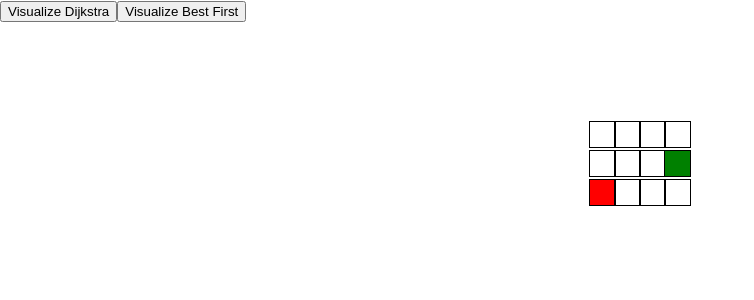
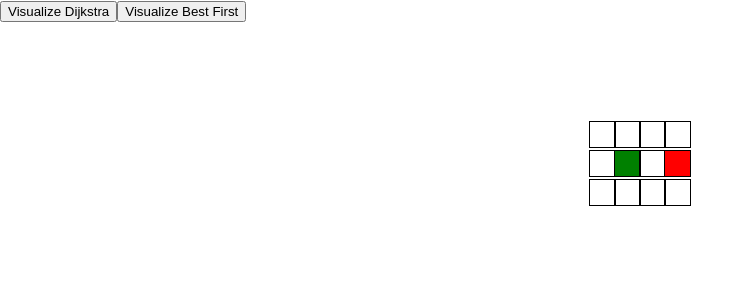
Before and after one commit to Marcin-99/path-finding, a React (Create React App) app in the folder path_finding_react/: page / in a window 1280 px wide. Shown: the top 300 px of the page, without its empty margins (0-754 px from the left). Built offline with nearby package versions, Linux system fonts and the light colour scheme.

Commit message:
Divided some responsibilities. Deleted best-first algorithm writen with JavaScript.

```diff
--- a/path_finding_react/src/ProjectVisualizer/Visualizer.js
+++ b/path_finding_react/src/ProjectVisualizer/Visualizer.js
@@ -2,14 +2,16 @@ import React from 'react';
 import Node from './Node/Node';
 import './Visualizer.css';
 import {dijkstra, getNodesInShortestPathOrder} from '../utilities/dijkstra-path-finding-algorithm';
-import {bestFirst} from '../utilities/best-first-search-algorithm';
 
 
+const ROWS = 3;
+const COLUMNS = 4;
+
 const START_NODE_ROW = 1;
-const START_NODE_COL = 3;
+const START_NODE_COL = 1;
 
-const FINISH_NODE_ROW = 2;
-const FINISH_NODE_COL = 0;
+const FINISH_NODE_ROW = 1;
+const FINISH_NODE_COL = 3;
 
 
 
@@ -21,9 +23,9 @@ class Visualizer extends React.Component {
 
 	componentDidMount() {
 		const nodes = [];
-		for (let row = 0; row < 3; row++) {
+		for (let row = 0; row < ROWS; row++) {
 			const currentRow = [];
-			for (let column = 0; column < 4; column++) {
+			for (let column = 0; column < COLUMNS; column++) {
 				const currentNode = {
 					column,
 					row,
@@ -63,8 +65,9 @@ class Visualizer extends React.Component {
 	    const startNode = nodes[START_NODE_ROW][START_NODE_COL];
 	    const finishNode = nodes[FINISH_NODE_ROW][FINISH_NODE_COL];
 	    const visitedNodesInOrder = dijkstra(nodes, startNode, finishNode);
-	    const nodesInShortestPathOrder = getNodesInShortestPathOrder(finishNode);
-	    this.animateAlgorithm(visitedNodesInOrder, nodesInShortestPathOrder);
+	    console.log(visitedNodesInOrder);
+	    //const nodesInShortestPathOrder = getNodesInShortestPathOrder(finishNode);
+	    //this.animateAlgorithm(visitedNodesInOrder, nodesInShortestPathOrder);
   	}
 
 
@@ -84,7 +87,7 @@ class Visualizer extends React.Component {
   		const {nodes} = this.state;
   		const startNode = nodes[START_NODE_ROW][START_NODE_COL];
   		const finishNode = nodes[FINISH_NODE_ROW][FINISH_NODE_COL];
-  		const visitedNodesInOrder = bestFirst(nodes, startNode, finishNode);
+  		//const visitedNodesInOrder = bestFirst(nodes, startNode, finishNode);
   	}
 
 
--- a/path_finding_react/src/utilities/best-first-search-algorithm.js
+++ /dev/null
@@ -1,42 +0,0 @@
-//source:    https://www.mygreatlearning.com/blog/best-first-search-bfs/
-
-
-export function bestFirst(grid, startNode, goalNode) {
-
-	let pathFound = false; //this should be changed for true when the goalNode is moved to the closed list
-	let currentNode = startNode;
-	let unvisitedNeighbors = [];
-
-	let open = [{
-		Node: startNode,
-	}];
-
-	let closed = [{
-		//Node: null,
-		//parentNode: null
-	}];
-
-	while(open.length && pathFound == false) {
-		unvisitedNeighbors = getUnvisitedNeighbors(startNode, grid, goalNode);
-		console.log(unvisitedNeighbors);
-		pathFound = true;
-	}
-
-}
-
-
-function getUnvisitedNeighbors(node, grid, goalNode) {
-  	const neighbors = [];
-  	if (node.row > 0) neighbors.push(grid[node.row - 1][node.column]);
-  	if (node.row < grid.length - 1) neighbors.push(grid[node.row + 1][node.column]);
-  	if (node.column > 0) neighbors.push(grid[node.row][node.column - 1]);
-  	if (node.column < grid[0].length - 1) neighbors.push(grid[node.row][node.column + 1]);
-
-  	return neighbors.filter(neighbor => !neighbor.isVisited);
-}
-
-
-function getHeuristicValue(grid, node, goalNode) {
-	let heuristic = Math.abs(goalNode.column - node.column) + Math.abs(goalNode.row - node.row);
-	console.log(heuristic);
-}
```
Also changed, not shown: 2 other files (tests, documents, lock files or other folders).
